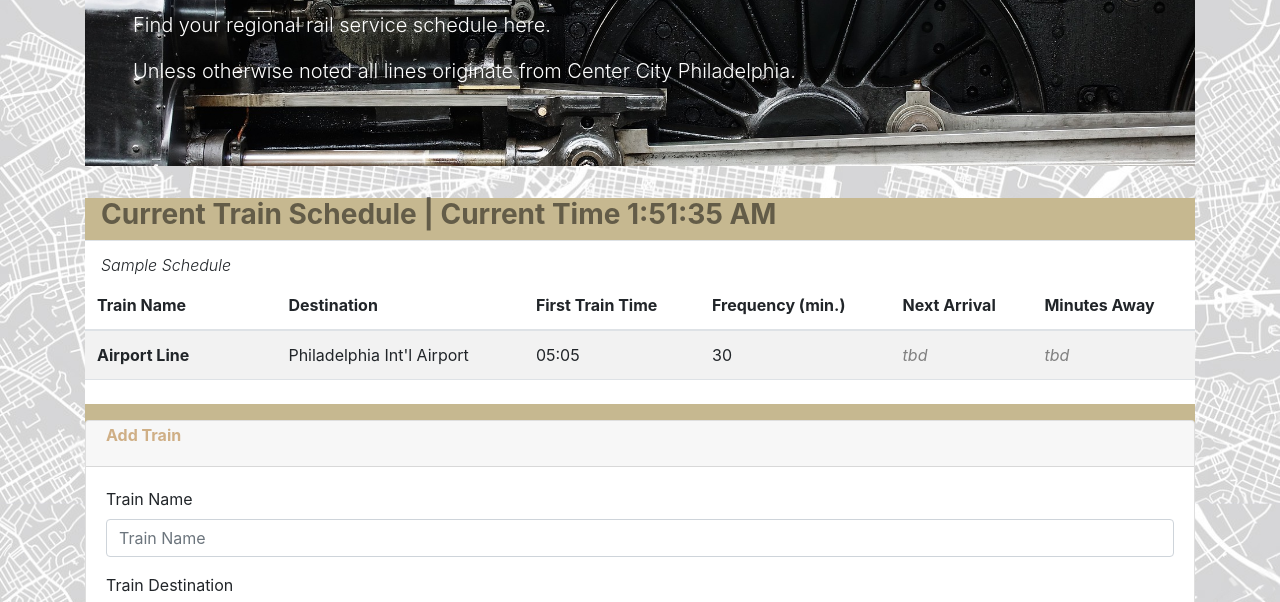
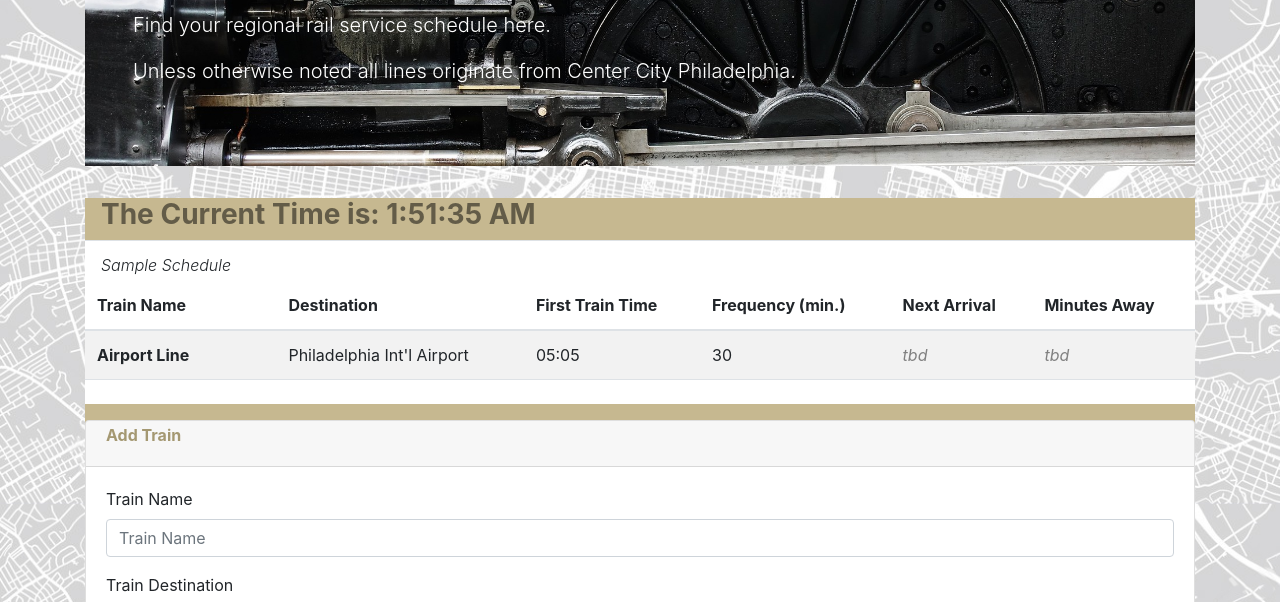
Before and after one commit to AR-Lilypad/trainSchedule, a plain HTML site: page trainSched.html in a window 1280 px wide. Shown: the part 159-761 px from the top of the page. Drawn offline with nearby package versions, Linux system fonts and the light colour scheme; no server answers.

```diff
--- a/assets/css/customStyle.css
+++ b/assets/css/customStyle.css
@@ -31,7 +31,7 @@ body  {
 }
 
 .addTrainHeading {
-    color: #cfaf86;
+    color: #a49872;
     font-weight: 700;
     line-height: .3em;
 }
--- a/trainSched.html
+++ b/trainSched.html
@@ -28,7 +28,7 @@
         </div>
         <div class="panel">
             <div class="panel-heading">
-                <h3 class="panel-title pl-3 text-black-50"><strong>Current Train Schedule | Current Time <span
+                <h3 class="panel-title pl-3 text-black-50"><strong>The Current Time is: <span
                             id="current-time"></span></strong></h3>
             </div>
             <!-- Schedules for a sample of trains -->
```
